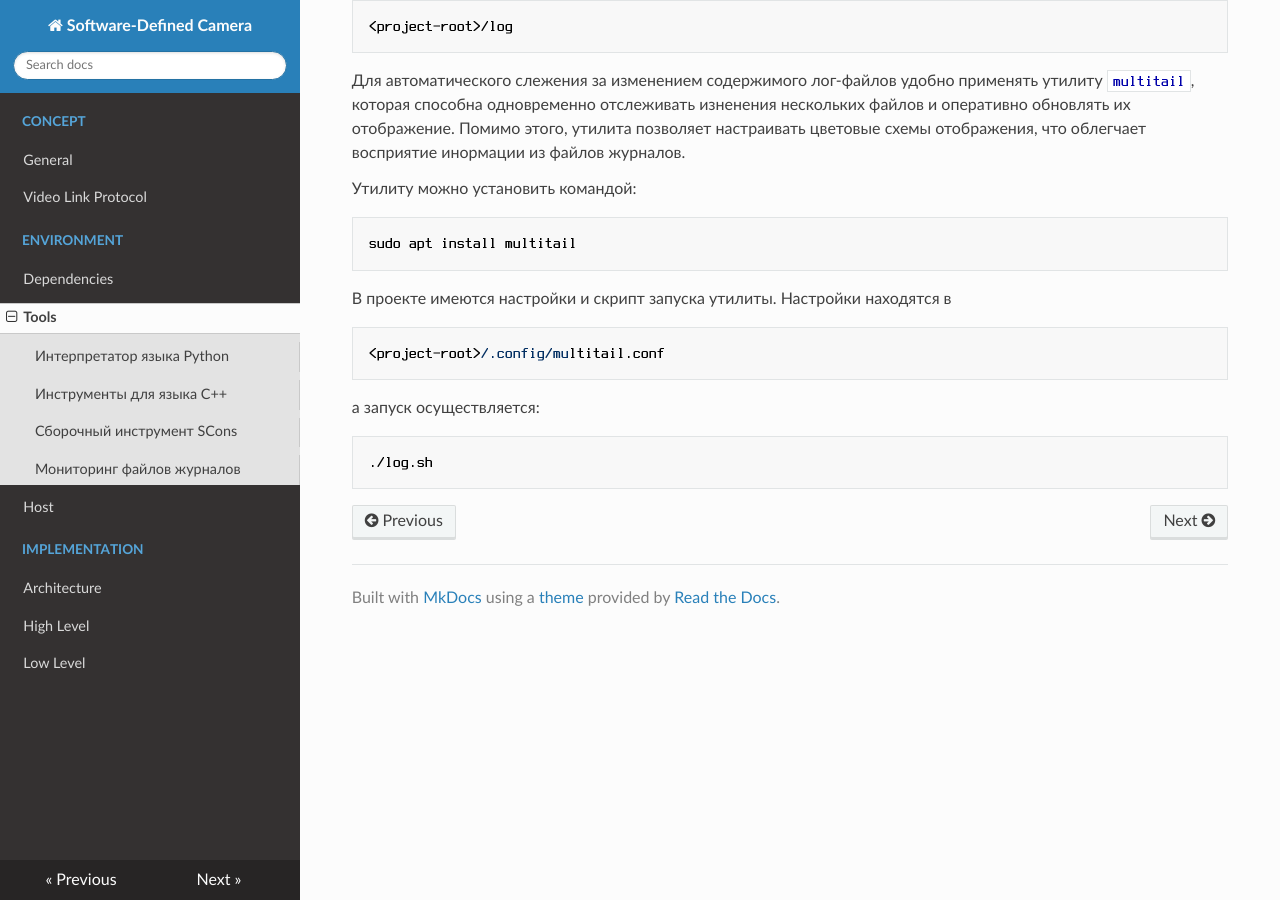
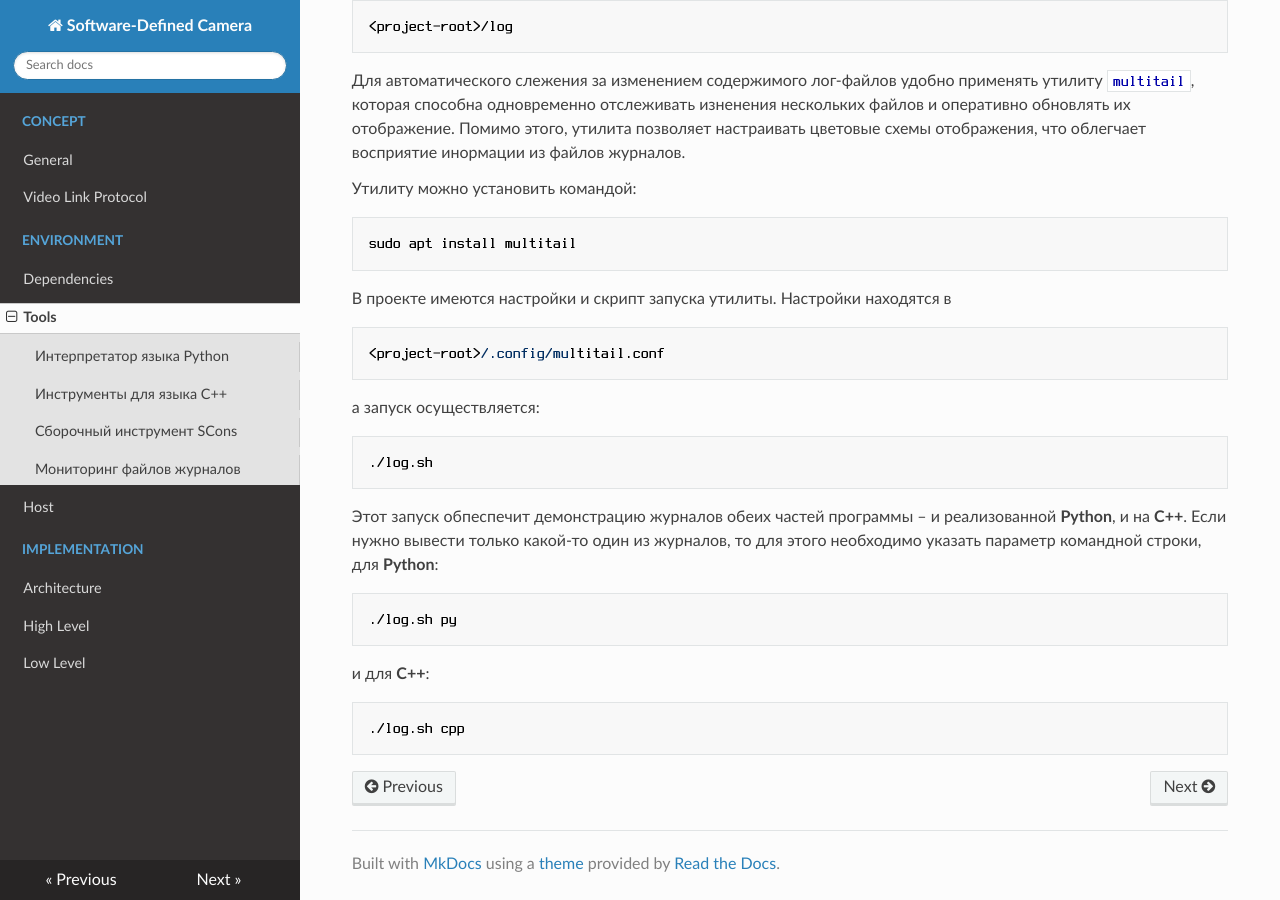
Before and after one commit to cam-lab/sdcam-doc, an MkDocs documentation site: the page built from docs/tools.md, in a window 1280 px wide and 900 px high, scrolled down 1060 px. Built offline with MkDocs 1.6.1, drawn with Linux system fonts in a browser that asks for light colours; nearby versions of some CDN libraries.

Commit message:
add logging tool description

````diff
--- a/docs/tools.md
+++ b/docs/tools.md
@@ -51,3 +51,15 @@ sudo apt install multitail
 ```shell
 ./log.sh
 ```
+
+Этот запуск обпеспечит демонстрацию журналов обеих частей программы&nbsp;– и реализованной **Python**, и на **C++**. Если нужно вывести только какой-то один из журналов, то для этого необходимо указать параметр командной строки, для **Python**:
+
+```shell
+./log.sh py
+```
+
+и для **C++**:
+
+```shell
+./log.sh cpp
+```
````
